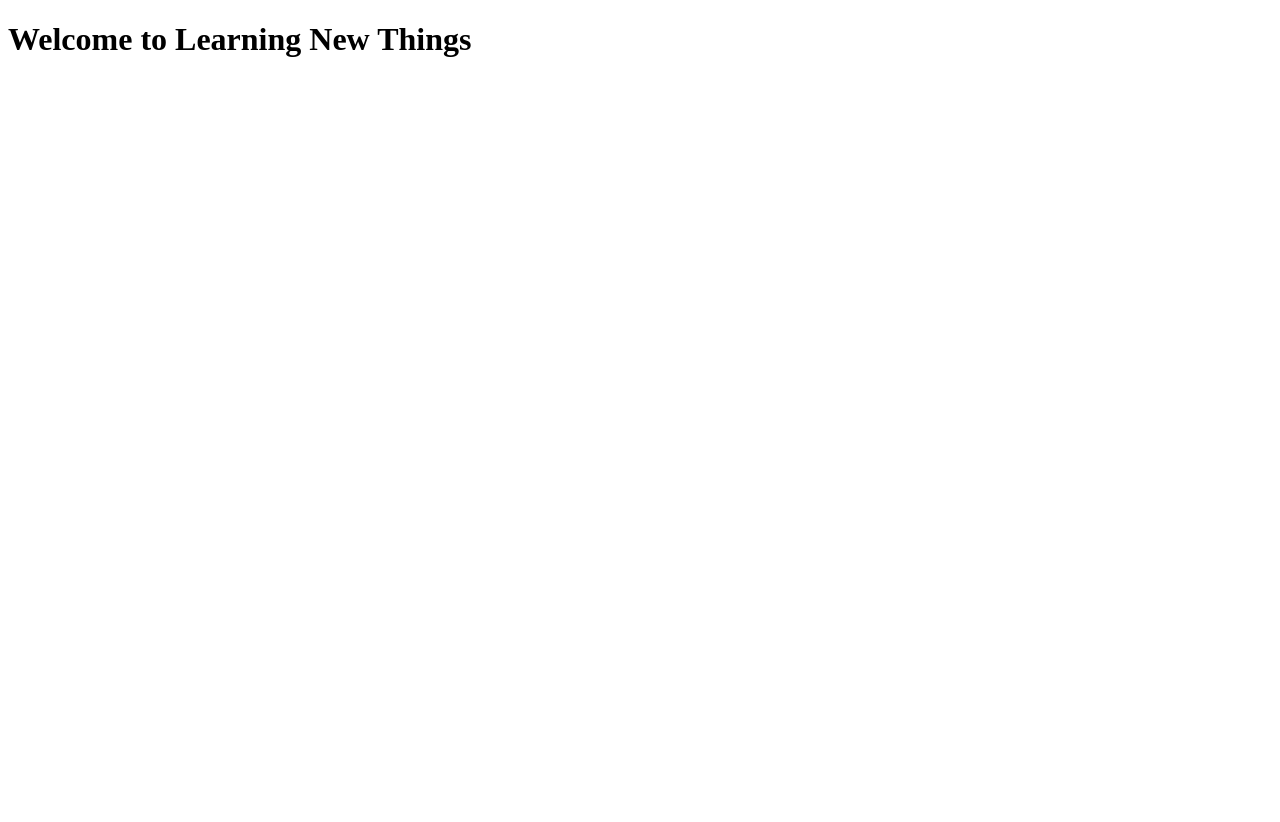
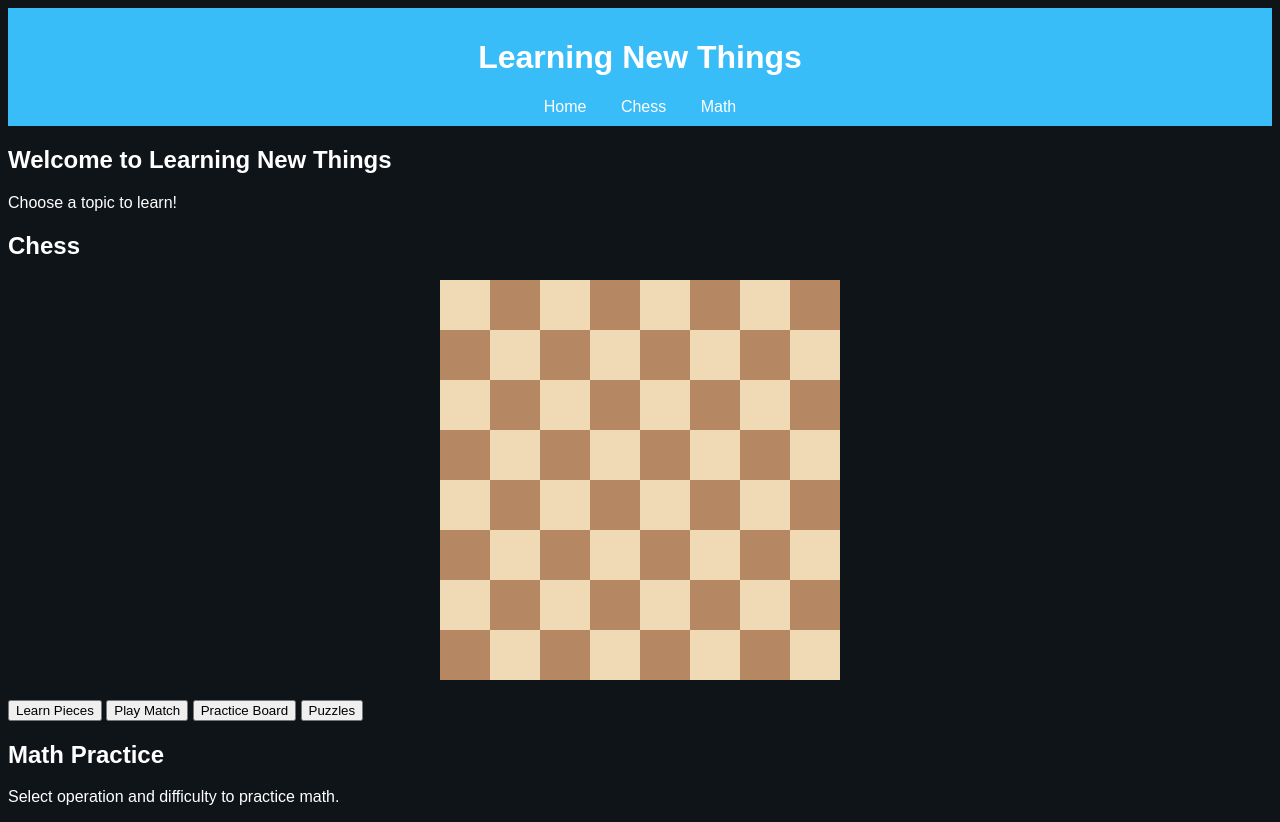
Before and after one commit to y0534244227-ui/learning-new-things, a plain HTML site: page index.html in a window 1280 px wide. Before the commit the page ends 800 px from the top, so only its background shows below. Drawn offline with Linux system fonts and the light colour scheme.

Commit message:
Add index.html for Learning New Things chess and math learning app

```diff
--- a/index.html
+++ b/index.html
@@ -3,13 +3,113 @@
 <head>
     <meta charset="UTF-8">
     <meta name="viewport" content="width=device-width, initial-scale=1.0">
-    <link rel="stylesheet" href="styles.css">
     <title>Learning New Things</title>
+    <style>
+        :root {
+            --bg-dark: #0f1419;
+            --accent: #38bdf8;
+            --chess-light: #f0d9b5;
+            --chess-dark: #b58863;
+        }
+        body {
+            background-color: var(--bg-dark);
+            color: #fff;
+            font-family: Arial, sans-serif;
+        }
+        header {
+            background: var(--accent);
+            padding: 10px;
+            text-align: center;
+        }
+        nav a {
+            margin: 0 15px;
+            color: white;
+            text-decoration: none;
+        }
+        .chess-board {
+            display: grid;
+            grid-template-columns: repeat(8, 1fr);
+            width: 400px;
+            height: 400px;
+            margin: 20px auto;
+        }
+        .chess-board div {
+            width: 50px;
+            height: 50px;
+        }
+        .light {
+            background-color: var(--chess-light);
+        }
+        .dark {
+            background-color: var(--chess-dark);
+        }
+    </style>
 </head>
 <body>
-    <h1>Welcome to Learning New Things</h1>
-    <script src="chess.js"></script>
-    <script src="math.js"></script>
-    <script src="app.js"></script>
+    <header>
+        <h1>Learning New Things</h1>
+        <nav>
+            <a href="#home">Home</a>
+            <a href="#chess">Chess</a>
+            <a href="#math">Math</a>
+        </nav>
+    </header>
+
+    <section id="home">
+        <h2>Welcome to Learning New Things</h2>
+        <p>Choose a topic to learn!</p>
+    </section>
+
+    <section id="chess">
+        <h2>Chess</h2>
+        <div class="chess-board">
+            <!-- Chess pieces will be rendered here -->
+        </div>
+        <div>
+            <button onclick="learnPieces()">Learn Pieces</button>
+            <button onclick="playMatch()">Play Match</button>
+            <button onclick="practiceBoard()">Practice Board</button>
+            <button onclick="puzzles()">Puzzles</button>
+        </div>
+    </section>
+
+    <section id="math">
+        <h2>Math Practice</h2>
+        <p>Select operation and difficulty to practice math.</p>
+        <!-- Math practice elements will be here -->
+    </section>
+
+    <script>
+        function initChessBoard() {
+            const board = document.querySelector('.chess-board');
+            for (let i = 0; i < 64; i++) {
+                const square = document.createElement('div');
+                square.classList.add((Math.floor(i / 8) + i) % 2 === 0 ? 'light' : 'dark');
+                board.appendChild(square);
+            }
+        }
+
+        function learnPieces() {
+            alert('Learning about chess pieces...');
+            // Additional logic for learning pieces
+        }
+
+        function playMatch() {
+            alert('Playing a chess match...');
+            // Additional logic for playing a match
+        }
+
+        function practiceBoard() {
+            alert('Practicing on the board...');
+            // Additional logic for practice
+        }
+
+        function puzzles() {
+            alert('Accessing chess puzzles...');
+            // Generating and handling puzzles
+        }
+
+        initChessBoard();
+    </script>
 </body>
 </html>
```
